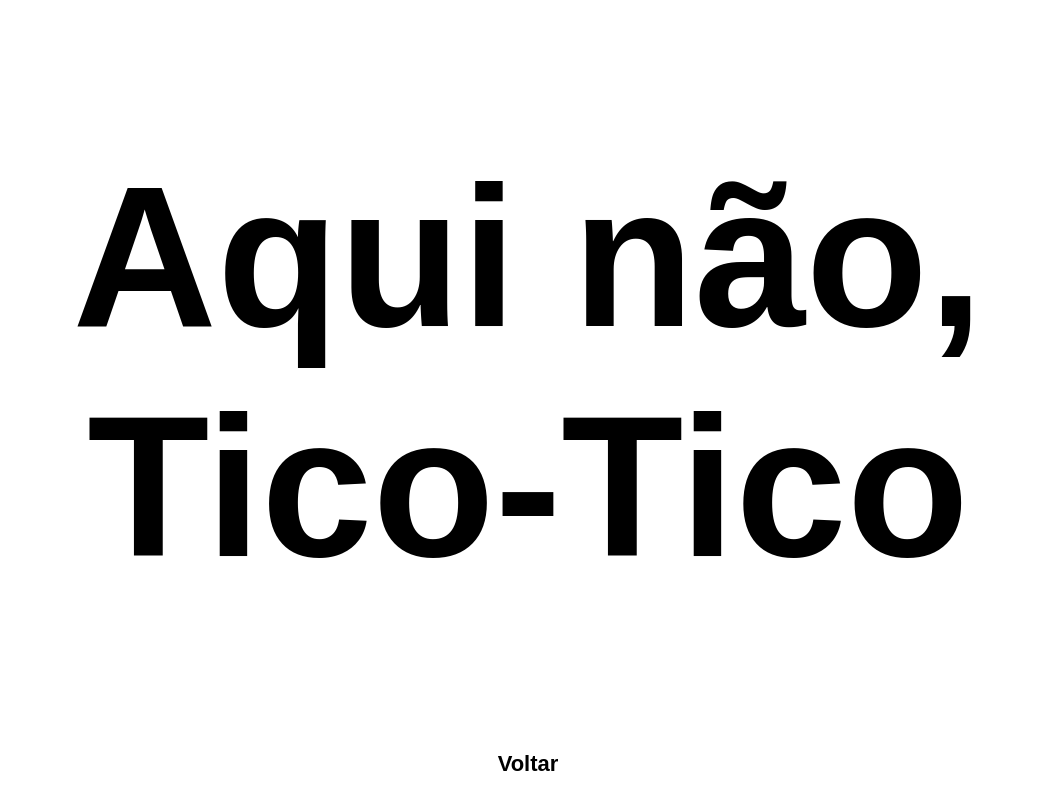
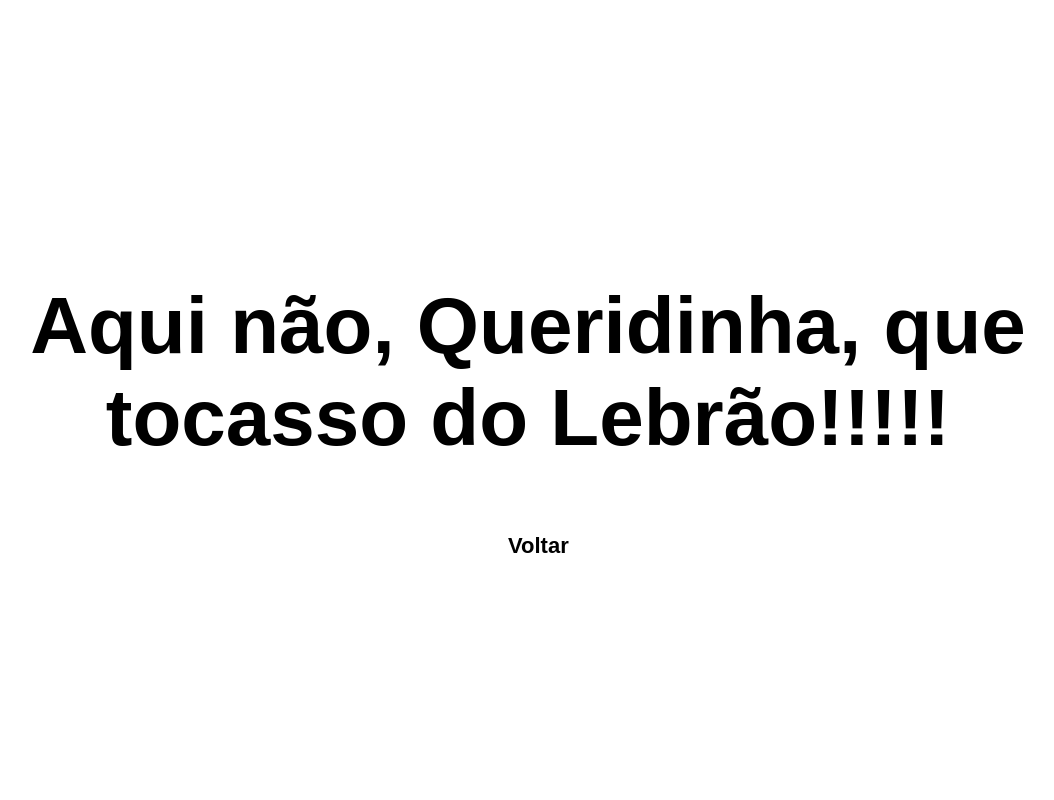
Before and after one commit to mateusmarcelino23/tcc, a PHP site: page /trabalho_crud/tratativa/tratativa.html in a window 1280 px wide. Shown: the whole page, without its empty margins (112-1166 px from the left). Run offline with PHP 8.4, Linux system fonts and the light colour scheme.

Commit message:
alterações básicas

```diff
--- a/trabalho_crud/tratativa/tratativa.html
+++ b/trabalho_crud/tratativa/tratativa.html
@@ -21,14 +21,14 @@
     }
 
     .aquinao{
-        font-size: 200px;
+        font-size: 80px;
         color: rgb(0, 0, 0);
         text-align: center;
     }
 
     .btn {
         display: block;
-        width: 100px;
+        width: 70px;
         padding: 15px;
         top: 100%;
         font-size: 22px;
@@ -44,7 +44,7 @@
 </style>
 
 <body>
-    <h1 class="aquinao">Aqui não, Tico-Tico</h1>
+    <h1 class="aquinao">Aqui não, Queridinha, que tocasso do Lebrão!!!!!</h1>
 
     <button class="btn" onclick="history.back()">Voltar</button>
 </body>
```
Also changed, not shown: trabalho_crud/estilos/ver.css (+10 -9 lines).
